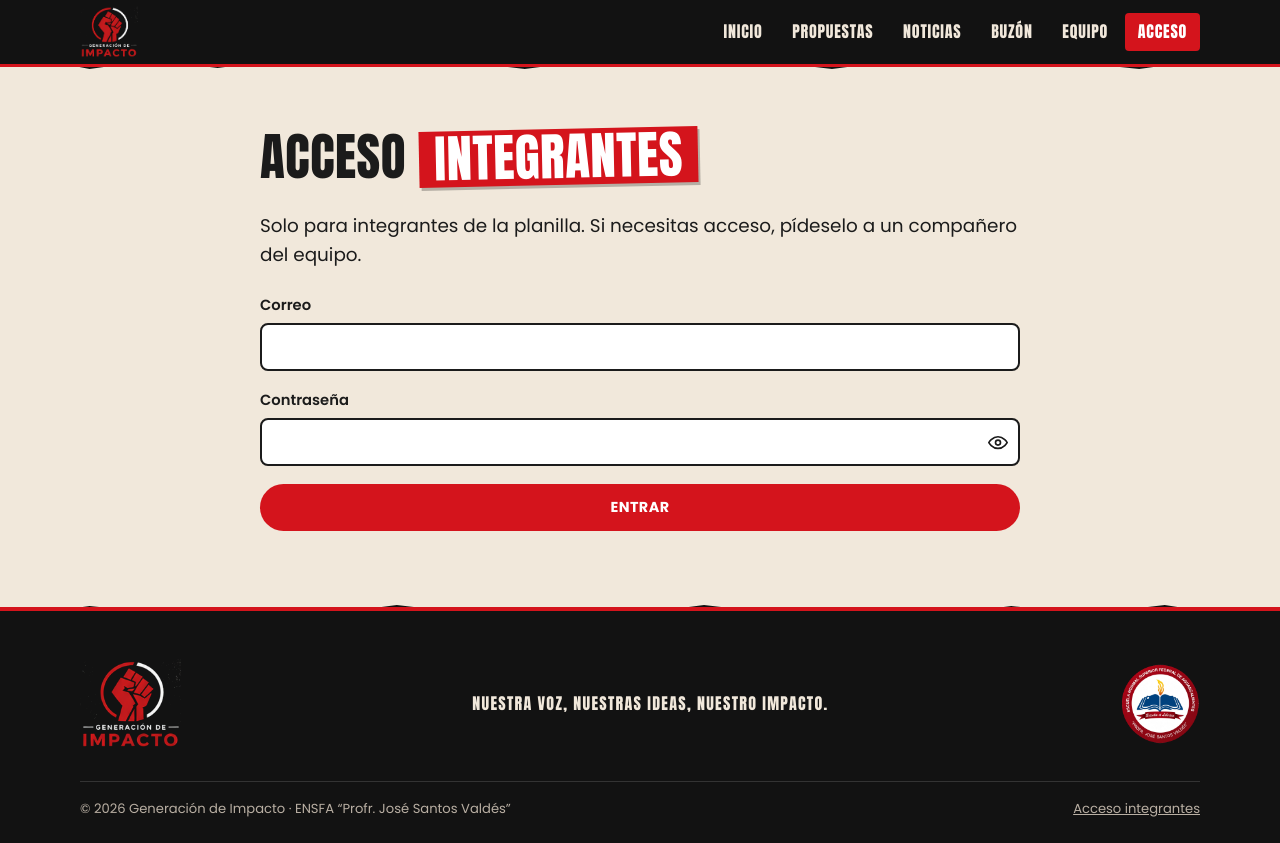
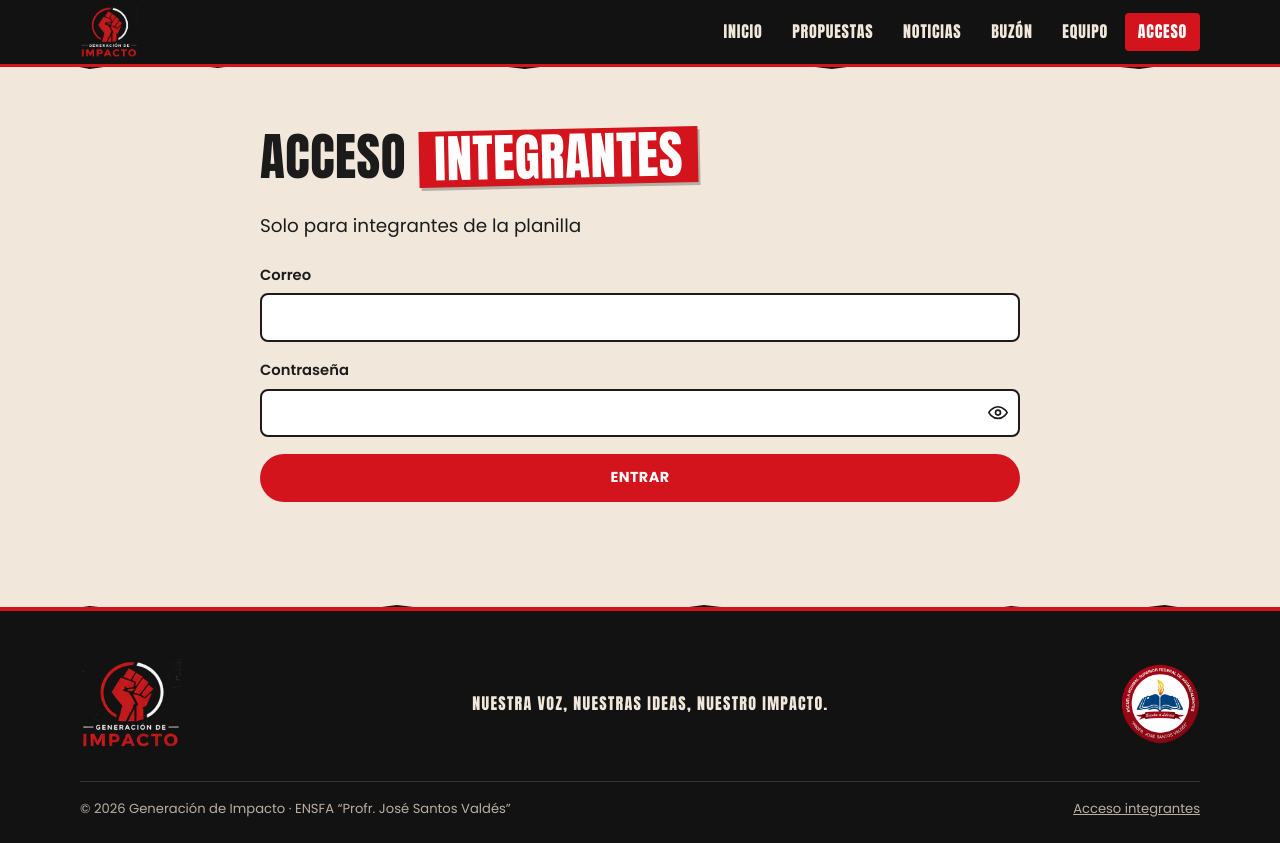
Before and after one commit to Luisillo-Pillo/Generacion-de-Impacto, a React (Vite) app in the folder frontend/: page /acceso in a window 1280 px wide. Built offline with nearby package versions, Linux system fonts and the light colour scheme; no server answers.

Commit message:
Refine labels and hints in Admin and Login components for clarity

```diff
--- a/frontend/src/pages/Admin.jsx
+++ b/frontend/src/pages/Admin.jsx
@@ -235,10 +235,10 @@ function TeamAdmin() {
       fields={(m, set) => (
         <>
           {text('Nombre', m.name, set('name'), { required: true, maxLength: 100 })}
-          {text('Cargo (ej. Presidente/a)', m.role, set('role'), { maxLength: 100 })}
+          {text('Cargo', m.role, set('role'), { maxLength: 100 })}
           {text('Licenciatura', m.degree, set('degree'), { maxLength: 120 })}
           {text('Orden', m.order, (v) => set('order')(Number(v)), { type: 'number' })}
-          <p className="hint">Todo integrante recibe una cuenta con acceso de administrador a este panel.</p>
+
           {text('Correo de acceso', m.email, set('email'), { type: 'email', required: true, autoComplete: 'off' })}
           <label>{m._id ? 'Nueva contraseña (déjala vacía para no cambiarla)' : 'Contraseña (mínimo 8 caracteres)'}
             <PasswordInput required={!m._id} minLength={8} value={m.password ?? ''} onChange={(e) => set('password')(e.target.value)} autoComplete="new-password" />
--- a/frontend/src/pages/Login.jsx
+++ b/frontend/src/pages/Login.jsx
@@ -32,7 +32,7 @@ export default function Login() {
     <section className="section paper page-min">
       <div className="container narrow">
         <h1 className="title">Acceso <mark>integrantes</mark></h1>
-        <p className="lead">Solo para integrantes de la planilla. Si necesitas acceso, pídeselo a un compañero del equipo.</p>
+        <p className="lead">Solo para integrantes de la planilla</p>
         <form className="form" onSubmit={submit}>
           <label>Correo
             <input required type="email" value={form.email} onChange={set('email')} autoComplete="email" />
```
